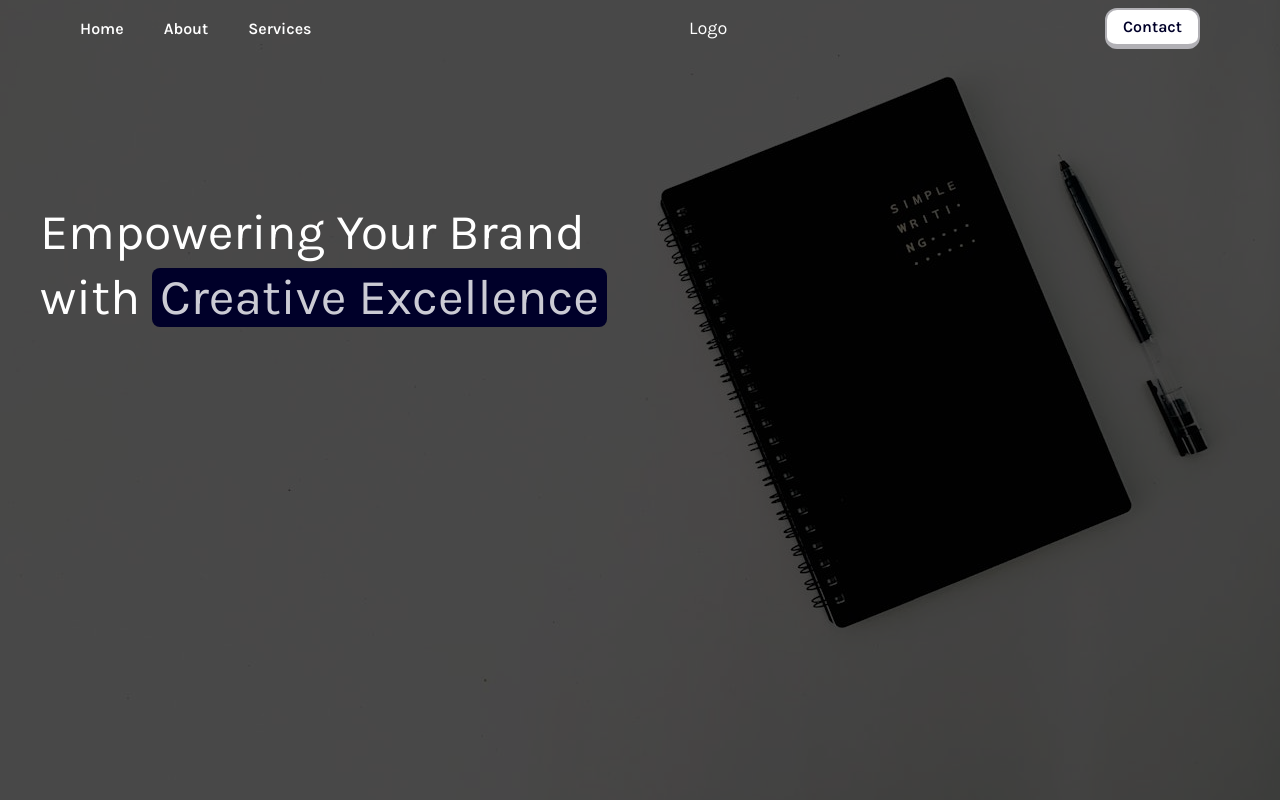
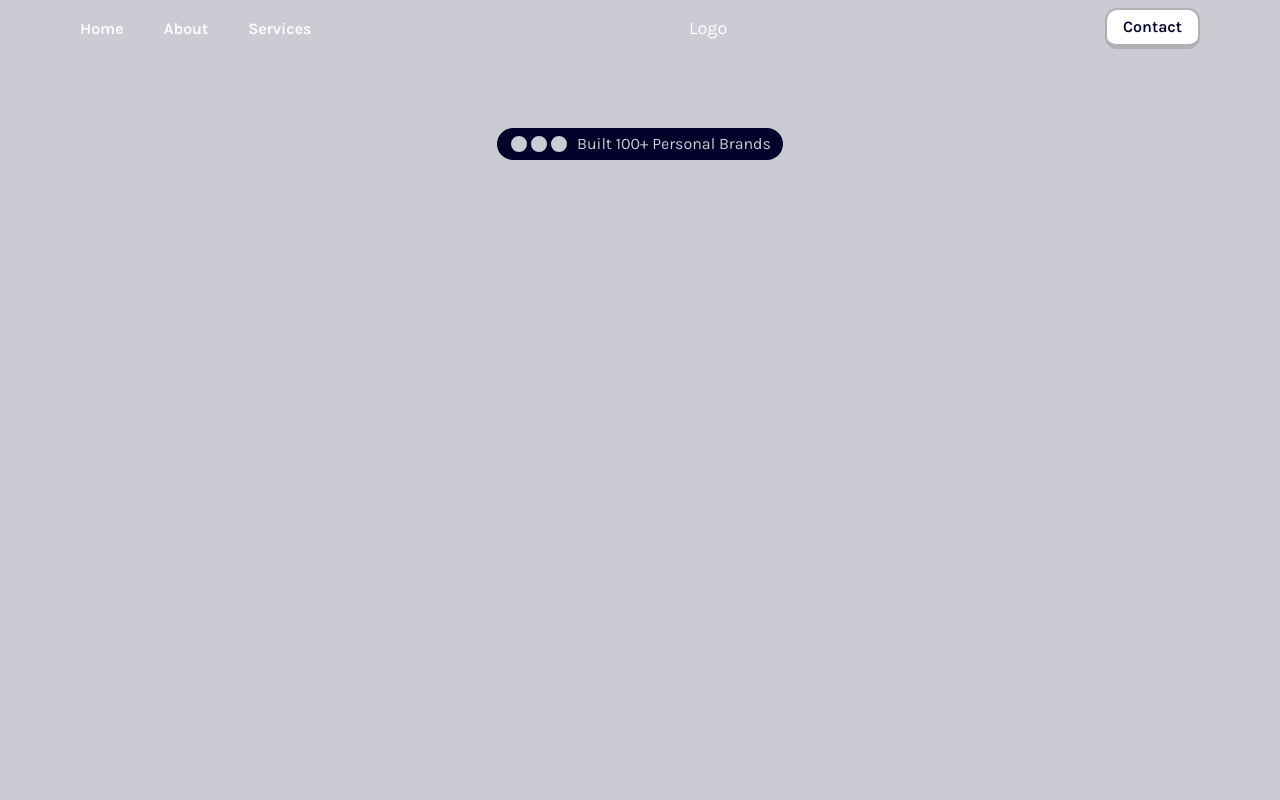
Before and after one commit to Tez-cyber/inks_pixels, a React (Vite) app: page / in a window 1280 px wide. Shown: the top 800 px of the page. Built offline with nearby package versions, Linux system fonts and the light colour scheme.

Commit message:
Added a span desc in hero-section

```diff
--- a/src/components/landing/jumbotronSection.jsx
+++ b/src/components/landing/jumbotronSection.jsx
@@ -5,26 +5,47 @@ import { Button } from '../button';
 import { Container } from '../container';
 
 export const JumbotronSection = () => {
-    const imgStyle = 'mb-6 h-[150px] w-[319.25px] rounded-3xl object-cover md:h-[300px]'
-
+    let spanArray = [];
+    for (let i = 1; i < 4; i++) {
+        spanArray.push(i)
+    }
     return (
-        <section className='relative w-full h-[916.31px] flex md:h-screen'>
-            <div className="h-full relative">
-                {/* Hero image */}
-                <img
-                    className=' w-screen h-full object-cover'
-                    src="/products_assets/jotter.jpg"
-                    alt=""
-                />
-                <div className="absolute inset-0 bg-black/70 bg-opacity-50"></div>
+        // <section className='relative w-full h-[916.31px] flex md:h-screen'>
+        //     <div className="h-full relative">
+        //         {/* Hero image */}
+        //         <img
+        //             className=' w-screen h-full object-cover'
+        //             src="/products_assets/jotter.jpg"
+        //             alt=""
+        //         />
+        //         <div className="absolute inset-0 bg-black/70 bg-opacity-50"></div>
+        //     </div>
+        //     {/* Title */}
+        //     <section className="absolute p-10 top-[20%]">
+        //         <h1 className="text-[28px] text-white z-3 leading-[1.3] md:text-[36px] lg:text-[50px]">
+        //             Empowering Your Brand <br className='hidden md:block' /> with
+        //             <span className='ml-3 text-veryLightBlue bg-darkBlue rounded-lg px-2'>Creative Excellence</span>
+        //         </h1>
+        //     </section>
+        // </section>
+        <section className='bg-veryLightBlue'>
+            <div className='h-screen'>
+                <Container className="pt-[10%] flex flex-col items-center">
+                    {/* Top span */}
+                    <div className='bg-darkBlue w-fit text-veryLightBlue rounded-2xl py-1 px-3 flex items-center gap-2'>
+                        <div className='flex'>
+                            {
+                                spanArray.map((_, i) => (
+                                    <span className='w-5 h-5 bg-veryLightBlue block rounded-full border-2 border-solid border-darkBlue'></span>
+                                ))
+                            }
+                        </div>
+                        <p>
+                            Built 100+ Personal Brands
+                        </p>
+                    </div>
+                </Container>
             </div>
-            {/* Title */}
-            <section className="absolute p-10 top-[20%]">
-                <h1 className="text-[28px] text-white z-3 leading-[1.3] md:text-[36px] lg:text-[50px]">
-                    Empowering Your Brand <br className='hidden md:block' /> with
-                    <span className='ml-3 text-veryLightBlue bg-darkBlue rounded-lg px-2'>Creative Excellence</span>
-                </h1>
-            </section>
         </section>
     );
 };
--- a/src/components/logo.jsx
+++ b/src/components/logo.jsx
@@ -3,7 +3,7 @@
 export const Logo = () => {
     return (
         <section>
-            <h3 className="flex flex-col rounded-xl leading-tight px-5 text-lg">
+            <h3 className="flex text-white flex-col rounded-xl leading-tight px-5 text-lg">
                 Logo
             </h3>
         </section>
```
